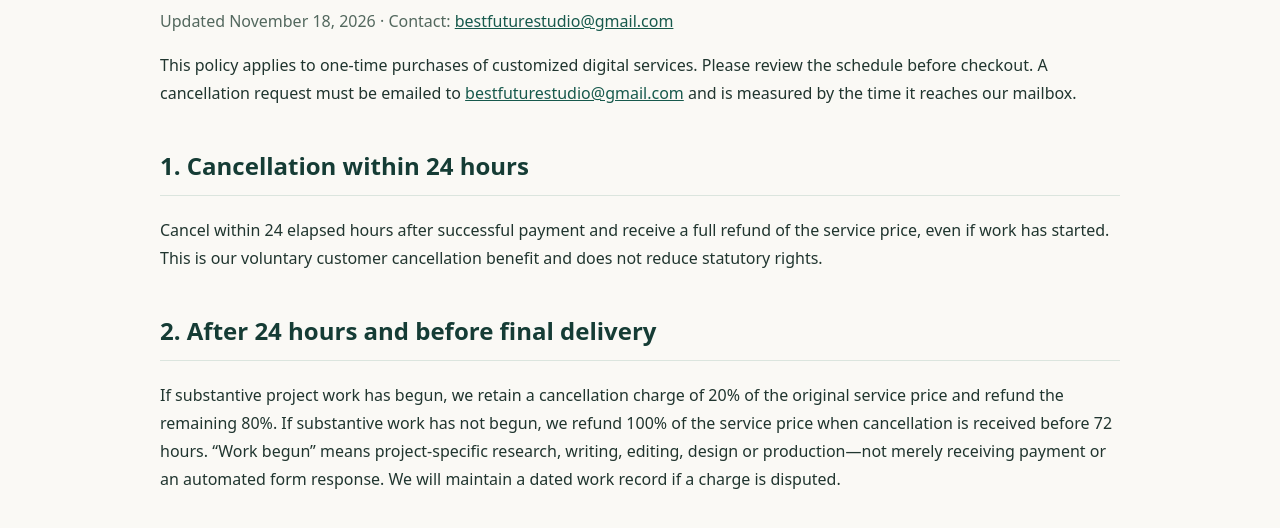
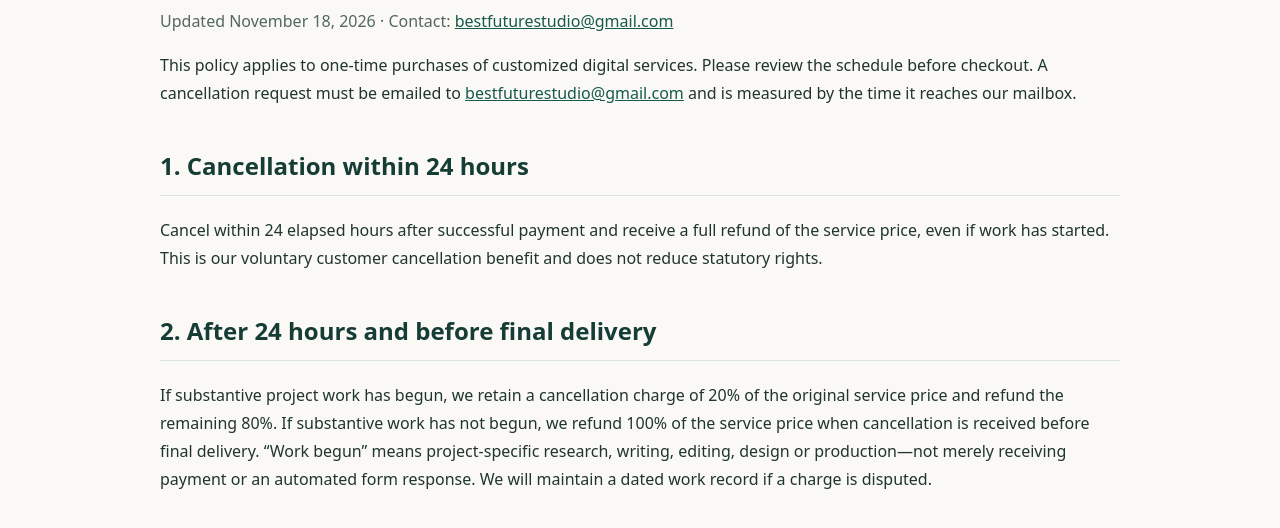
Before and after one commit to csmatalia/best-future-studio-website, a plain HTML site: page refunds.html in a window 1280 px wide. Shown: the part 229-757 px from the top of the page. Drawn offline with Linux system fonts and the light colour scheme.

Commit message:
Align refunds.html with completion-based refund and acknowledgments

```diff
--- a/refunds.html
+++ b/refunds.html
@@ -1,6 +1,6 @@
 <!doctype html><html lang="en"><head><meta charset="utf-8"><meta name="viewport" content="width=device-width,initial-scale=1"><title>Refund & Cancellation Policy | Best Future Studio</title><style>body{margin:0;background:#faf9f5;color:#20352f;font:16px/1.75 system-ui,Segoe UI,sans-serif}header{background:#153c35;color:white;padding:22px max(22px,calc((100vw - 960px)/2))}header a{color:#fff}main{max-width:960px;margin:auto;padding:42px 24px 80px}h1{font-size:clamp(2rem,4vw,3rem);line-height:1.2}h2{color:#153c35;margin-top:38px;border-bottom:1px solid #dbe5de;padding-bottom:8px}h3{color:#244b41}a{color:#17594c}.notice{background:#edf3ee;border-left:4px solid #cfb47c;padding:17px;border-radius:6px}.meta{color:#53685e}footer{border-top:1px solid #dbe5de;text-align:center;padding:28px 16px}footer a{margin:0 8px}li{margin:8px 0}</style></head><body><header><strong>BEST FUTURE STUDIO</strong> · <a href="./">Home</a></header><main><h1>Refund & Cancellation Policy</h1><p class="meta">Updated November 18, 2026 · Contact: <a href="mailto:bestfuturestudio@gmail.com">bestfuturestudio@gmail.com</a></p><p>This policy applies to one-time purchases of customized digital services. Please review the schedule before checkout. A cancellation request must be emailed to <a href="mailto:bestfuturestudio@gmail.com">bestfuturestudio@gmail.com</a> and is measured by the time it reaches our mailbox.</p>
 <h2>1. Cancellation within 24 hours</h2><p>Cancel within 24 elapsed hours after successful payment and receive a full refund of the service price, even if work has started. This is our voluntary customer cancellation benefit and does not reduce statutory rights.</p>
-<h2>2. After 24 hours and before final delivery</h2><p>If substantive project work has begun, we retain a cancellation charge of 20% of the original service price and refund the remaining 80%. If substantive work has not begun, we refund 100% of the service price when cancellation is received before 72 hours. “Work begun” means project-specific research, writing, editing, design or production—not merely receiving payment or an automated form response. We will maintain a dated work record if a charge is disputed.</p>
+<h2>2. After 24 hours and before final delivery</h2><p>If substantive project work has begun, we retain a cancellation charge of 20% of the original service price and refund the remaining 80%. If substantive work has not begun, we refund 100% of the service price when cancellation is received before final delivery. “Work begun” means project-specific research, writing, editing, design or production—not merely receiving payment or an automated form response. We will maintain a dated work record if a charge is disputed.</p>
 <h2>3. After completed work is delivered</h2><p>Once we have completed and delivered all purchased deliverables in accordance with the agreed project scope, change-of-mind cancellation refunds are not offered. Submission of customer requirements alone does not mean our work is completed or delivered. This policy does not eliminate statutory rights or remedies for non-delivery, defective work, material nonconformity, duplicate charges or unauthorized payments. The included revision round remains available under the Delivery & Revision Policy.</p><h2>4. How time and amounts are calculated</h2><p>The initial 24-hour cancellation window begins at the timestamp of successful payment recorded by Stripe and includes weekends and holidays. After that window, cancellation treatment depends on whether substantive project work has begun and whether all agreed deliverables have been completed and delivered. We maintain dated records of work commencement and delivery. The 20% cancellation charge is based on the service price, not separately collected taxes that must be returned by law. Cancellation timing is determined by receipt of the customer's email, not when we respond.</p>
 <h2>5. After delivery, quality concerns and corrections</h2><p>Completed custom services are generally not refundable for a change of mind outside the cancellation window. Customers may request their included revision within seven calendar days of initial delivery. If work materially fails to match the purchased description, or we made an error, we will review and offer a reasonable correction, redelivery, partial refund or full refund as required by law and the circumstances. We do not use the completed-delivery rule to deny legitimate non-delivery claims.</p>
 <h2>6. Billing mistakes, duplicates and unauthorized charges</h2><p>Contact us promptly regarding duplicate charges or incorrect amounts. We will investigate and correct verified billing errors. Customers retain all rights to contact their card issuer or payment provider for unauthorized transactions and applicable disputes.</p>
```
